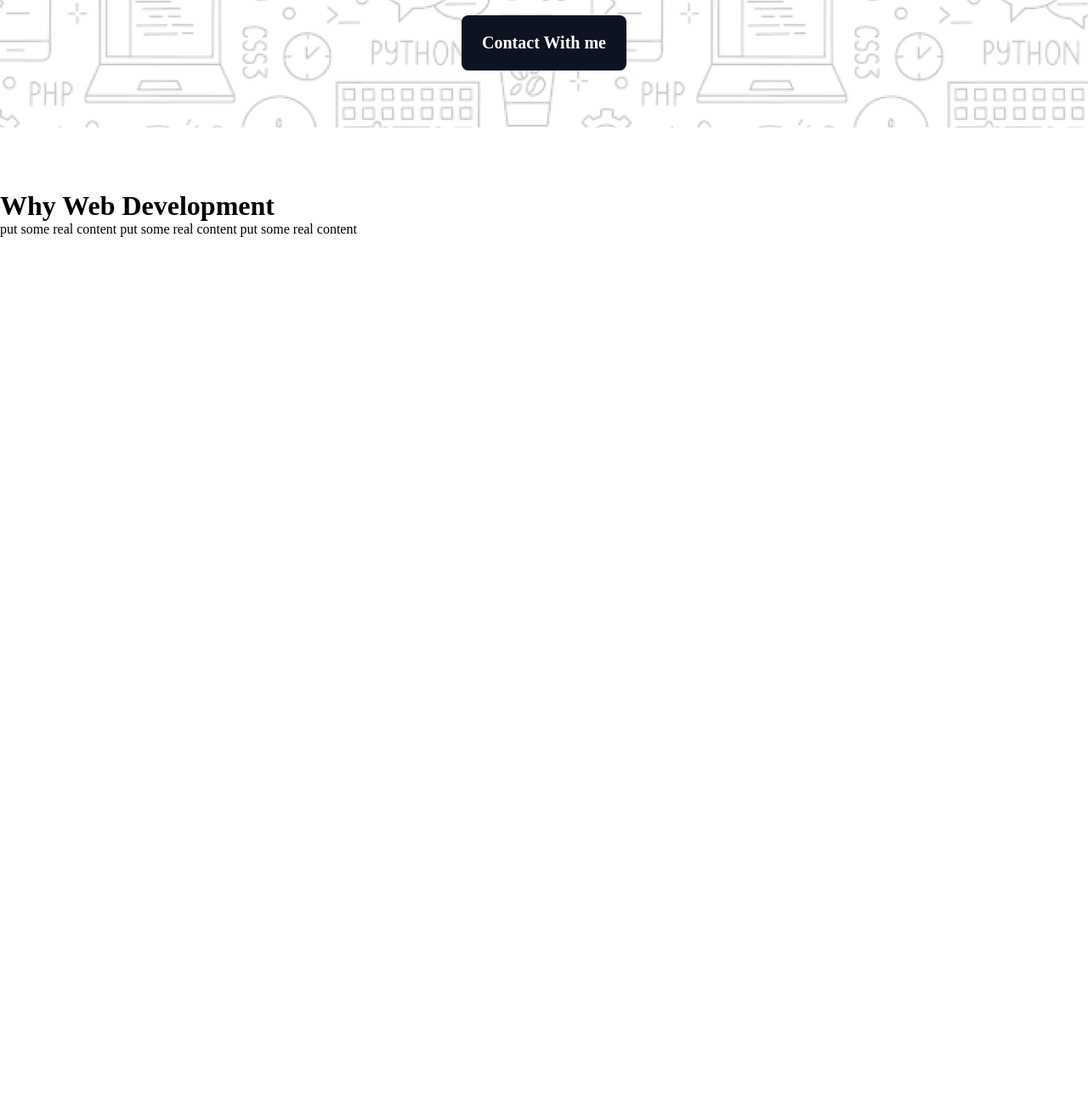
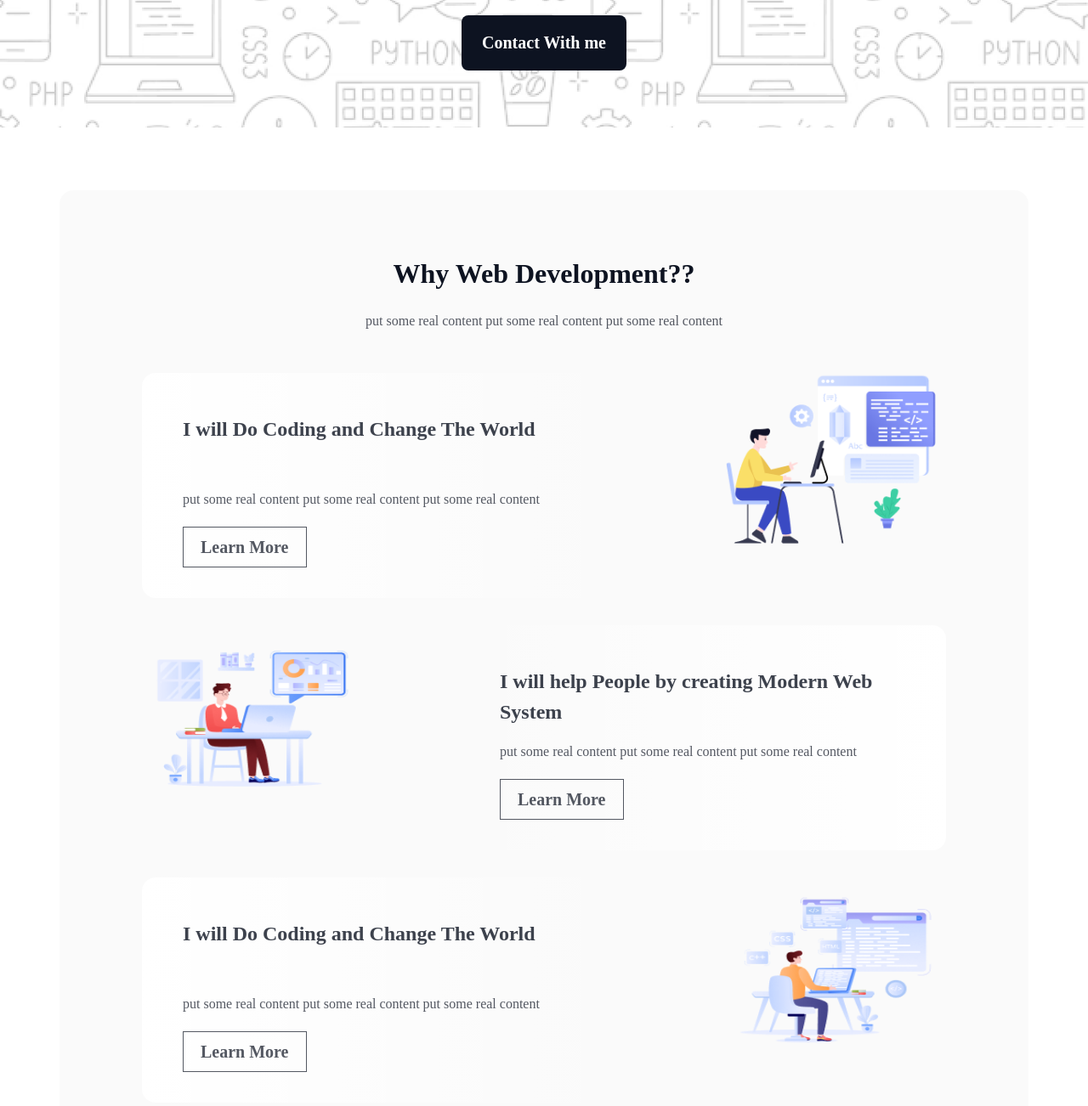
Before and after one commit to Afroza79/assignment-1, a plain HTML site: page index.html in a window 1280 px wide. Shown: the part 502-1804 px from the top of the page at 85% size. Before the commit the page ends 800 px from the top, so only its background shows below. Drawn offline with Linux system fonts and the light colour scheme; a web font is replaced by a local one.

Commit message:
completed why web development section

```diff
--- a/index.html
+++ b/index.html
@@ -1,10 +1,10 @@
 <!DOCTYPE html>
 <html lang="en">
   <head>
-    <meta charset="UTF-8">
-    <meta name="viewport" content="width=device-width, initial-scale=1.0">
+    <meta charset="UTF-8" />
+    <meta name="viewport" content="width=device-width, initial-scale=1.0" />
     <title>Assignment-1</title>
-    <link rel="stylesheet" href="style.css">
+    <link rel="stylesheet" href="style.css" />
   </head>
   <body>
     <header>
@@ -12,10 +12,12 @@
       <section id="banner">
         <div class="banner-content">
           <div class="banner-image">
-            <img src="./assets/group.png" alt="group-image">
+            <img src="./assets/group.png" alt="group-image" />
           </div>
-            <p class="banner-paragraph-1">"In the near future, I hope to become a Developer."</p>
-            <p  class="banner-paragraph-2">give some real content</p>
+          <p class="banner-paragraph-1">
+            "In the near future, I hope to become a Developer."
+          </p>
+          <p class="banner-paragraph-2">give some real content</p>
           <div class="contact-btn">
             <a href="#">Contact With me</a>
           </div>
@@ -24,15 +26,50 @@
     </header>
     <main>
       <!-- Why development -->
-         <h1>Why Web Development</h1>
-         <p>put some real content put some real content put some real content</p>
+       <section id="development">
+           <h1>Why Web Development??</h1>
+           <p class="development-content">
+             put some real content put some real content put some real content
+           </p>
+           <!-- Left side content with right side image -->
+           <div class="left-side-content">
+             <div class="left-side">
+               <h4>I will Do Coding and Change The World</h4>
+               <p>
+                 put some real content put some real content put some real content
+               </p>
+               <a href="#">Learn More</a>
+             </div>
              <div class="right-side-image">
-
+               <img src="./assets/layer-1.png" alt="do-coding-image" />
              </div>
-
+           </div>
+           <div class="left-side-content">
+             <div class="right-side-image">
+               <img src="./assets/group-3.png" alt="do-coding-image" />
+             </div>
+             <div class="left-side right-side">
+               <h4>I will help People by creating Modern Web System</h4>
+               <p>
+                 put some real content put some real content put some real content
+               </p>
+               <a href="#">Learn More</a>
+             </div>
+           </div>
+           <div class="left-side-content bottom-zero">
+             <div class="left-side">
+               <h4>I will Do Coding and Change The World</h4>
+               <p>
+                 put some real content put some real content put some real content
+               </p>
+               <a href="#">Learn More</a>
+             </div>
+             <div class="right-side-image">
+               <img src="./assets/group-4.png" alt="do-coding-image" />
+             </div>
+           </div>
+       </section>
     </main>
-    <footer>
-
-    </footer>
+    <footer></footer>
   </body>
 </html>
--- a/style.css
+++ b/style.css
@@ -1,5 +1,5 @@
-@import url('https://fonts.googleapis.com/css2?family=Azeret+Mono:ital,wght@0,100..900;1,100..900&display=swap');
-*{
+@import url("https://fonts.googleapis.com/css2?family=Azeret+Mono:ital,wght@0,100..900;1,100..900&display=swap");
+* {
   margin: 0;
   padding: 0;
   box-sizing: border-box;
@@ -8,15 +8,15 @@
 
 /* Banner Part */
 
-#banner{
-    background-image: url('./assets/hero-bg.png');
+#banner {
+  background-image: url("./assets/hero-bg.png");
   background-position: center;
   background-repeat: no-repeat;
   width: 100%;
   height: 652px;
   margin-bottom: 74px;
 }
-.banner-content{
+.banner-content {
   width: 998px;
   height: 582px;
   margin: 0 auto;
@@ -27,17 +27,17 @@
   padding-top: 26px;
   padding-bottom: 44px;
 }
-.banner-image{
+.banner-image {
   margin-bottom: 32px;
 }
-.banner-paragraph-1{
+.banner-paragraph-1 {
   color: rgb(13, 19, 33);
   font-size: 48px;
   font-weight: 800;
   text-align: center;
   line-height: 68px;
 }
-.banner-paragraph-2{
+.banner-paragraph-2 {
   margin-top: 24px;
   margin-bottom: 32px;
   color: rgb(13, 19, 33);
@@ -45,21 +45,109 @@
   font-size: 16px;
   font-weight: 400;
   line-height: 26px;
-    opacity: .7;
+  opacity: 0.7;
 }
-.contact-btn{
+.contact-btn {
   padding: 21px 24px 21px 24px;
   background-color: rgb(13, 19, 33);
   border-radius: 8px;
 }
-.contact-btn a{
+.contact-btn a {
   text-decoration: none;
   font-size: 20px;
   font-weight: 600;
   line-height: 23px;
   text-align: center;
   color: rgb(255, 255, 255);
-
 }
 
 /* Why Development */
+#development {
+  width: 1140px;
+  margin: 0 auto;
+  padding: 80px 97px 80px 97px;
+  border-radius: 16px;
+  background: rgba(13, 19, 33, 0.02);
+  margin-bottom: 88px;
+}
+.bottom-zero {
+  margin-bottom: 0px !important;
+}
+.left-side-content {
+  display: flex;
+  justify-content: space-between;
+  margin-bottom: 32px;
+}
+#development h1 {
+  color: rgb(13, 19, 33);
+  font-size: 32px;
+  font-weight: 800;
+  line-height: 37px;
+  text-align: center;
+  margin-bottom: 24px;
+}
+.development-content {
+  color: rgb(13, 19, 33);
+  font-size: 16px;
+  font-weight: 400;
+  text-align: center;
+  line-height: 26px;
+  opacity: 0.7;
+  margin-bottom: 48px;
+}
+.left-side {
+  padding: 48px;
+  border-radius: 16px;
+  background: linear-gradient(
+    90deg,
+    rgba(255, 255, 255),
+    rgba(255, 255, 255, 0) 100%
+  );
+}
+.right-side {
+  background: linear-gradient(
+    270deg,
+    rgba(255, 255, 255),
+    rgba(255, 255, 255, 0) 100%
+  );
+}
+.left-side h4 {
+  width: 477px;
+  height: 72px;
+  color: rgba(13, 19, 33, 0.8);
+  font-size: 24px;
+  font-weight: 700;
+  line-height: 36px;
+  text-align: left;
+  margin-bottom: 16px;
+}
+.left-side p {
+  width: 468px;
+  color: rgb(13, 19, 33);
+  font-size: 16px;
+  font-weight: 400;
+  line-height: 26px;
+  text-align: left;
+  margin-bottom: 32px;
+  opacity: 0.7;
+}
+.left-side a {
+  padding: 12px 20px 12px 20px;
+  cursor: pointer;
+  text-decoration: none;
+  border: 1px solid rgb(13, 19, 33);
+  opacity: 0.7;
+  color: rgb(13, 19, 33);
+  font-size: 20px;
+  font-weight: 600;
+  line-height: 23px;
+  text-align: center;
+}
+.right-side-image {
+  width: 260px;
+  height: 218px;
+}
+.right-side-image img {
+  width: 100%;
+  height: 100%;
+}
```
Lines whose indentation alone changed are shown as unchanged.
